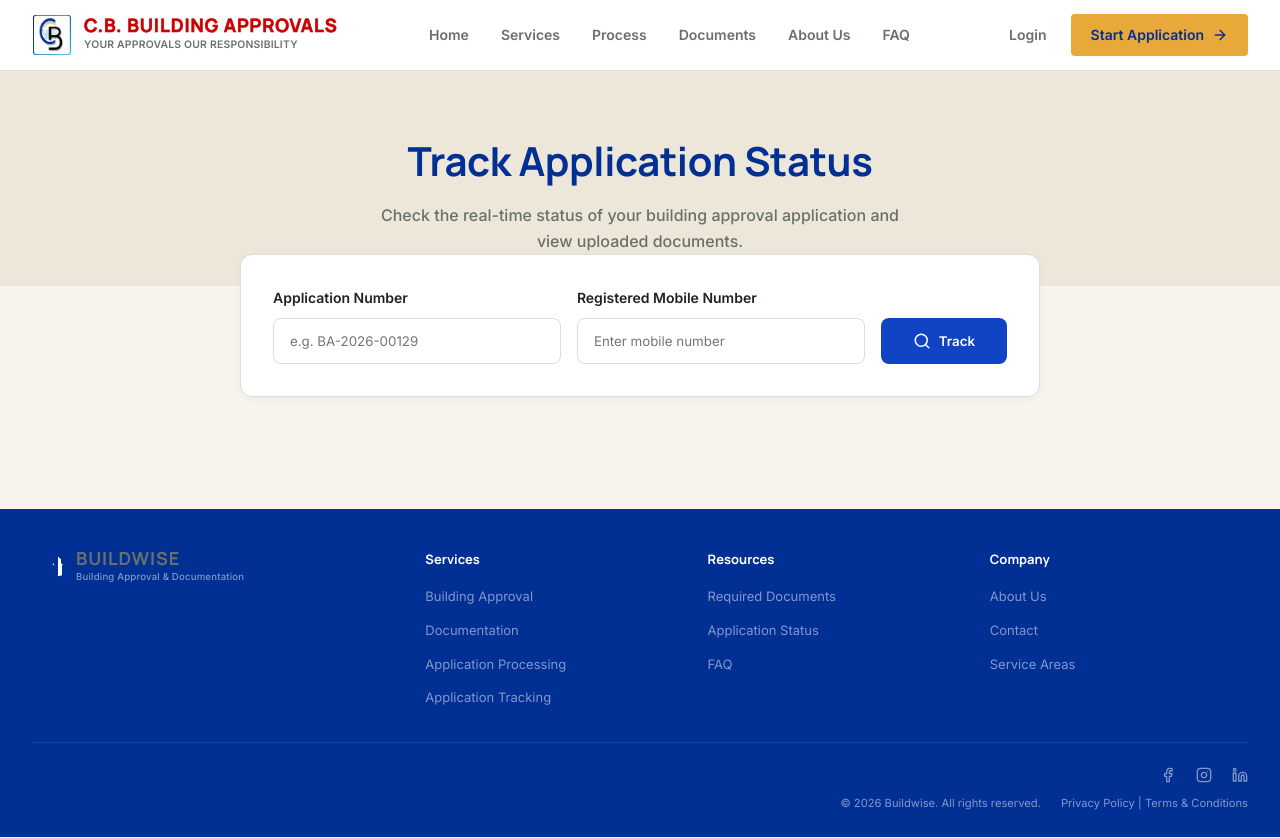
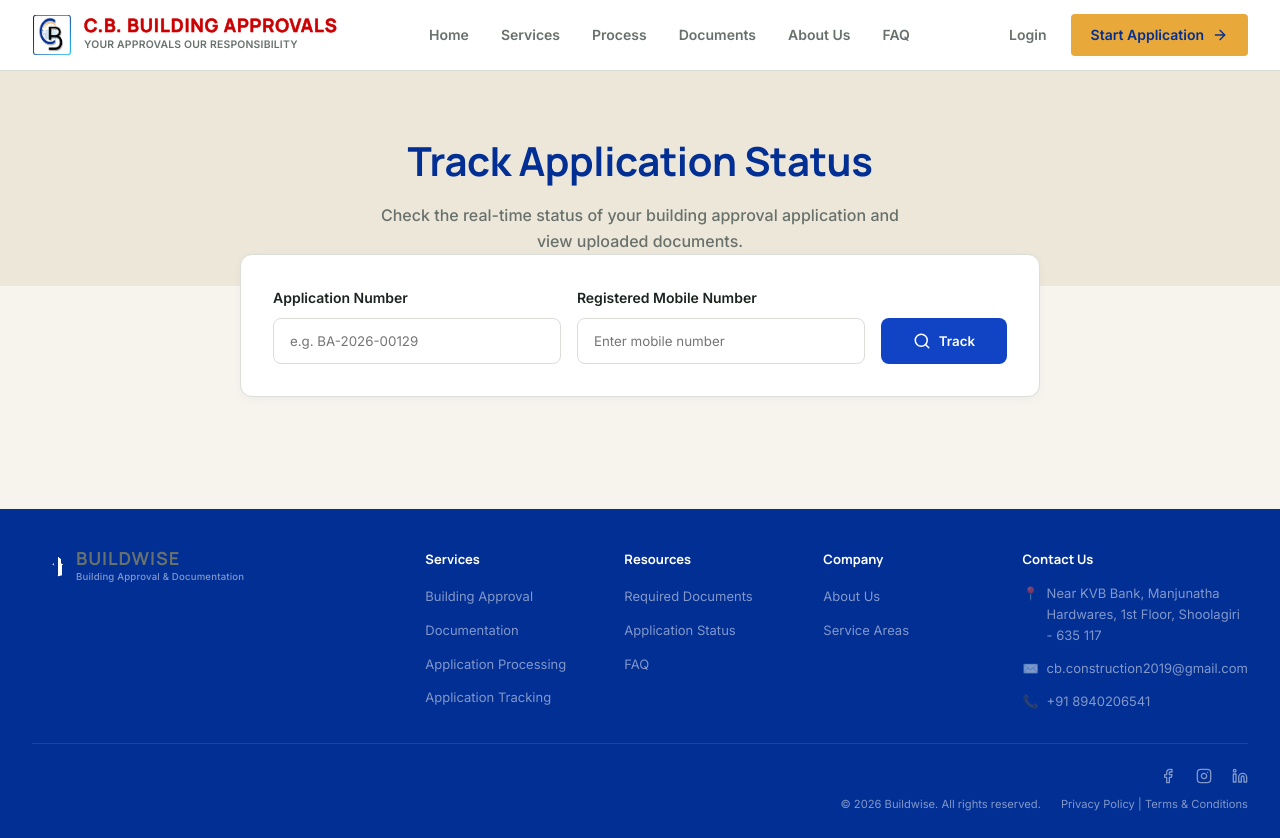
Before and after one commit to Dhanushcj/Building-Approval, a React (Vite) app in the folder frontend/: page /track-application in a window 1280 px wide. Built offline with nearby package versions, Linux system fonts and the light colour scheme.

Commit message:
Update About Us, contact info, and Why Choose Us image

```diff
--- a/frontend/src/components/AboutUsSection.tsx
+++ b/frontend/src/components/AboutUsSection.tsx
@@ -16,7 +16,7 @@ const AboutUsSection: React.FC = () => {
             />
             {/* Experience Badge overlay */}
             <div style={{ position: 'absolute', bottom: '1.5rem', right: '1.5rem', backgroundColor: 'var(--primary)', color: 'white', padding: '1.5rem', borderRadius: '0.75rem', boxShadow: '0 10px 15px -3px rgba(0,0,0,0.2)', display: 'flex', flexDirection: 'column', alignItems: 'center', gap: '0.25rem' }}>
-              <span style={{ fontSize: '2.5rem', fontWeight: 800, lineHeight: 1 }}>10+</span>
+              <span style={{ fontSize: '2.5rem', fontWeight: 800, lineHeight: 1 }}>7+</span>
               <span style={{ fontSize: '0.875rem', fontWeight: 600, textTransform: 'uppercase', letterSpacing: '0.05em' }}>Years Experience</span>
             </div>
           </div>
@@ -33,10 +33,16 @@ const AboutUsSection: React.FC = () => {
             Your Trusted Partner for <span style={{ color: 'var(--accent)' }}>Building Approvals</span>
           </h2>
           <p style={{ fontSize: '1.125rem', color: 'var(--text-secondary)', lineHeight: 1.6, margin: 0 }}>
-            At <strong>C.B. Building Approvals</strong>, we simplify the complex world of government paperwork and municipal regulations. We act as your dedicated liaison, ensuring your building projects proceed without legal or administrative roadblocks.
+            <strong>Founded and led by Mr. Boopathi C</strong>, CB Building Approvals is a trusted building approval service dedicated to helping customers complete their approval process smoothly and efficiently.
           </p>
           <p style={{ fontSize: '1.125rem', color: 'var(--text-secondary)', lineHeight: 1.6, margin: 0 }}>
-            Whether it's securing a building plan, finalizing layout approvals, or procuring Patta and FMB documents, our team of experts handles every detail with precision and speed, allowing you to focus purely on your construction.
+            With <strong>over 7 years of experience</strong>, Mr. Boopathi C brings strong knowledge and expertise to every application. His focus is on providing reliable guidance, accurate documentation, and efficient support throughout the building approval process.
+          </p>
+          <p style={{ fontSize: '1.125rem', color: 'var(--text-secondary)', lineHeight: 1.6, margin: 0 }}>
+            At CB Building Approvals, we believe that getting building approval should be simple, transparent, and stress-free. We work closely with our customers, keeping communication clear and ensuring that every step of the process is handled with care.
+          </p>
+          <p style={{ fontSize: '1.125rem', color: 'var(--text-secondary)', lineHeight: 1.6, margin: 0 }}>
+            <strong>Our goal is simple</strong> — to make the building approval process easier for every customer while delivering professional and dependable service.
           </p>
 
           <div style={{ display: 'flex', flexDirection: 'column', gap: '1.25rem', marginTop: '1rem' }}>
--- a/frontend/src/components/Footer.tsx
+++ b/frontend/src/components/Footer.tsx
@@ -25,7 +25,7 @@ const Footer: React.FC = () => {
           </div>
 
           {/* Links Grid */}
-          <div style={{ flex: '2 1 600px', display: 'grid', gridTemplateColumns: 'repeat(3, 1fr)', gap: '1.5rem' }}>
+          <div style={{ flex: '2 1 600px', display: 'grid', gridTemplateColumns: 'repeat(4, 1fr)', gap: '1.5rem' }}>
 
             {/* Services */}
             <div>
@@ -53,9 +53,27 @@ const Footer: React.FC = () => {
               <h4 style={{ fontSize: '0.8125rem', fontWeight: 700, marginBottom: '0.875rem', fontFamily: 'var(--font-heading)', color: 'var(--bg-surface)' }}>Company</h4>
               <ul style={{ listStyle: 'none', display: 'flex', flexDirection: 'column', gap: '0.5rem', padding: 0, margin: 0 }} className="footer-links">
                 <li><a href="#about">About Us</a></li>
-                <li><a href="#contact">Contact</a></li>
                 <li><a href="#areas">Service Areas</a></li>
               </ul>
+            </div>
+
+            {/* Contact Us */}
+            <div id="contact">
+              <h4 style={{ fontSize: '0.8125rem', fontWeight: 700, marginBottom: '0.875rem', fontFamily: 'var(--font-heading)', color: 'var(--bg-surface)' }}>Contact Us</h4>
+              <div style={{ display: 'flex', flexDirection: 'column', gap: '0.75rem', color: 'rgba(255,255,255,0.5)', fontSize: '0.8125rem' }}>
+                <div style={{ display: 'flex', gap: '0.5rem', alignItems: 'flex-start' }}>
+                  <span>📍</span>
+                  <span>Near KVB Bank, Manjunatha Hardwares, 1st Floor, Shoolagiri - 635 117</span>
+                </div>
+                <div style={{ display: 'flex', gap: '0.5rem', alignItems: 'center' }}>
+                  <span>✉️</span>
+                  <a href="mailto:cb.construction2019@gmail.com" style={{ color: 'rgba(255,255,255,0.5)', textDecoration: 'none' }}>cb.construction2019@gmail.com</a>
+                </div>
+                <div style={{ display: 'flex', gap: '0.5rem', alignItems: 'center' }}>
+                  <span>📞</span>
+                  <a href="tel:+918940206541" style={{ color: 'rgba(255,255,255,0.5)', textDecoration: 'none' }}>+91 8940206541</a>
+                </div>
+              </div>
             </div>
 
           </div>
--- a/frontend/src/components/WhyChooseUsSection.tsx
+++ b/frontend/src/components/WhyChooseUsSection.tsx
@@ -19,7 +19,7 @@ const WhyChooseUsSection: React.FC = () => {
 
           {/* Column 1: Image */}
           <div style={{ height: '320px', borderRadius: '0.75rem', overflow: 'hidden', backgroundColor: 'var(--bg-surface)', border: '1px solid var(--border-color)' }}>
-            <img src="/assets/Client.jpeg" alt="Our Client" style={{ width: '100%', height: '100%', objectFit: 'cover' }} />
+            <img src="/assets/why_choose_us_building_1790315574466.jpg" alt="Building Approvals" style={{ width: '100%', height: '100%', objectFit: 'cover' }} />
           </div>
 
           {/* Column 2: Why Choose Us Features */}
```
